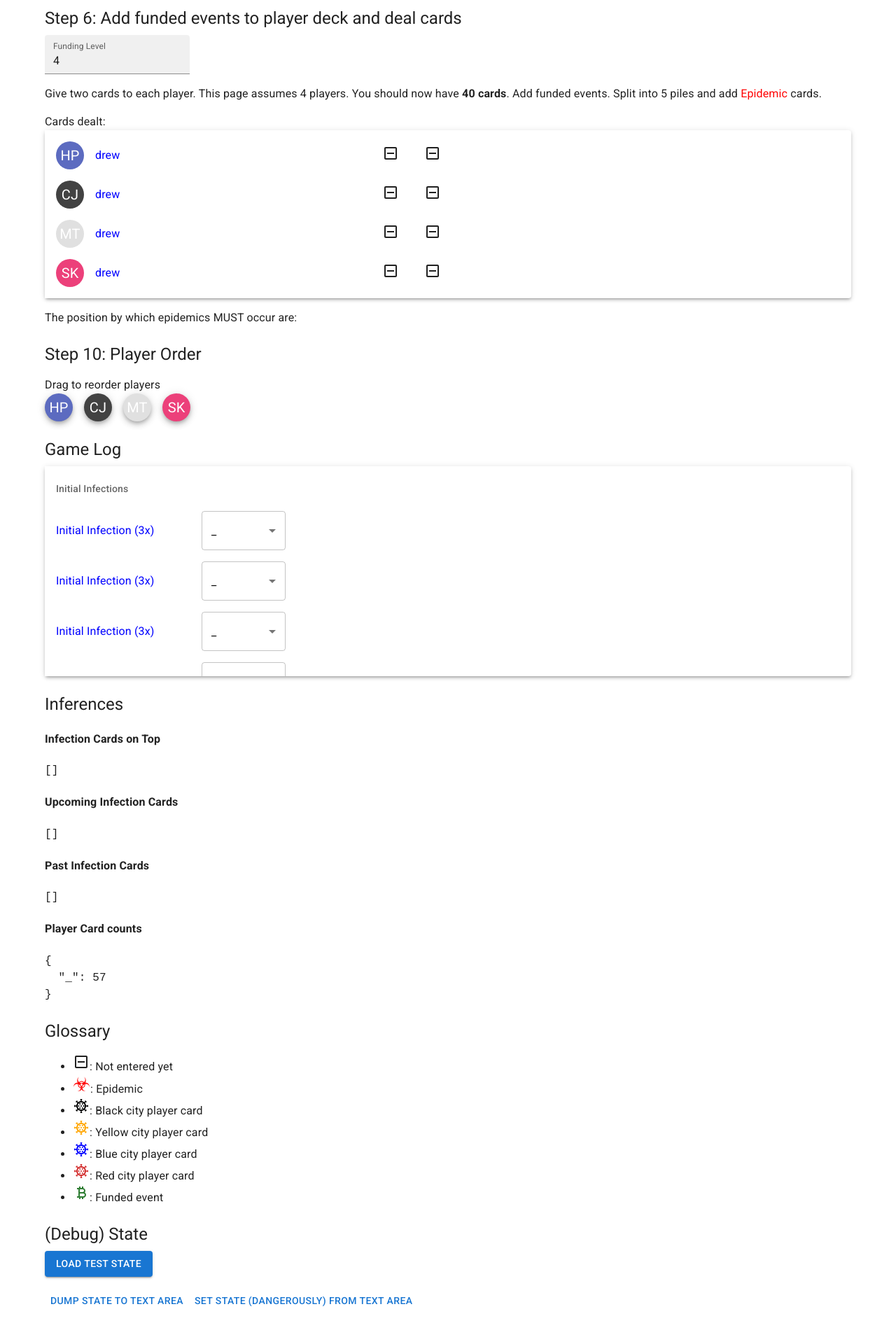
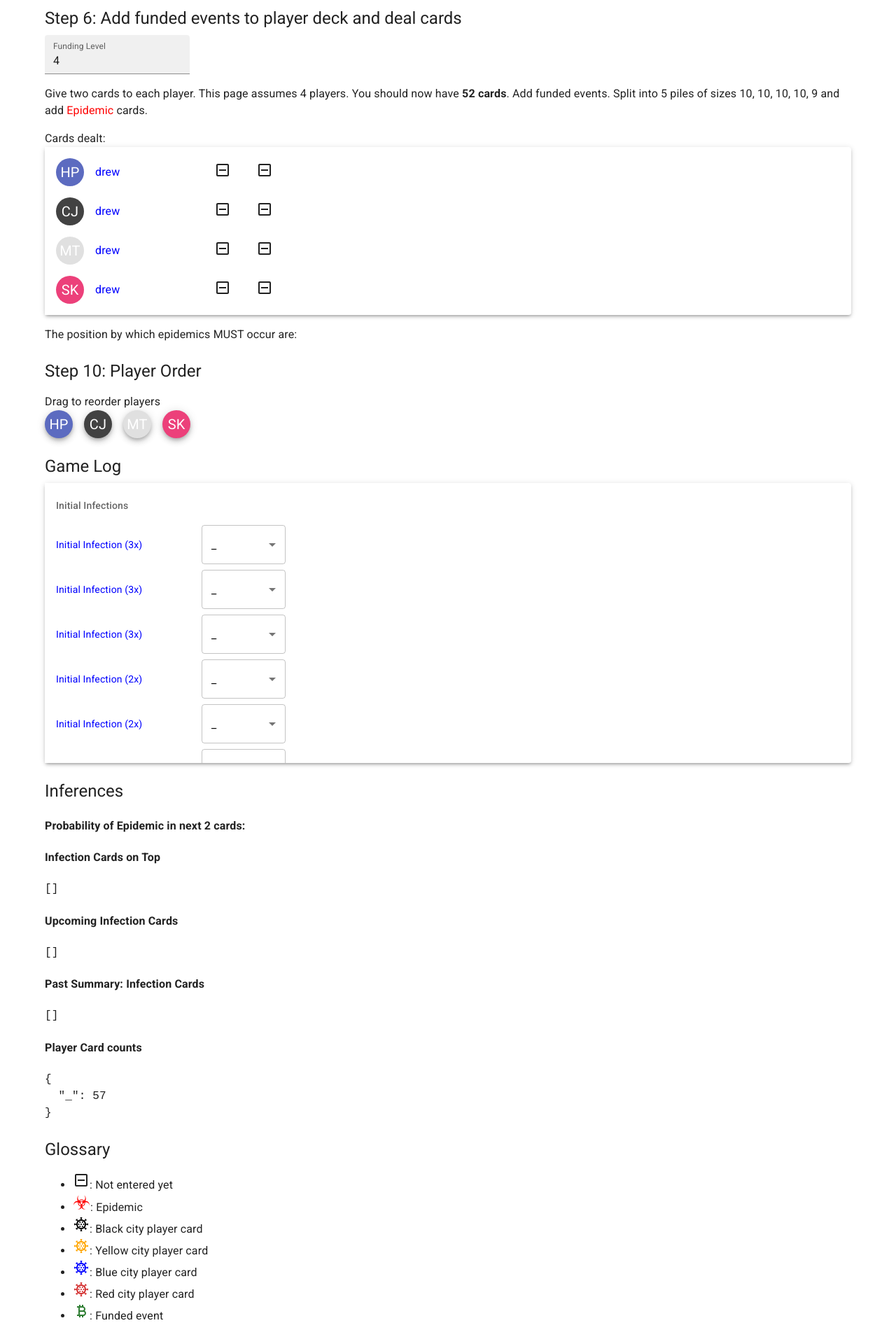
Before and after one commit to harshhpareek/pandemic-legacy-helper, a React (Create React App) app: page / in a window 1280 px wide. Shown: the part 960-2850 px from the top of the page at 70% size. Built offline with nearby package versions, Linux system fonts and the light colour scheme.

Commit message:
Change genHistoryRows to ComponentDidUpdate function and moved it to App.tsx

```diff
--- a/src/App.tsx
+++ b/src/App.tsx
@@ -2,21 +2,40 @@ import IndeterminateCheckBoxOutlinedIcon from '@mui/icons-material/Indeterminate
 import Box from '@mui/material/Box'
 import Button from '@mui/material/Button'
 import Container from '@mui/material/Container'
+import Link from '@mui/material/Link'
+import List from '@mui/material/List'
+import Paper from '@mui/material/Paper'
+import TextareaAutosize from '@mui/material/TextareaAutosize'
 import TextField from '@mui/material/TextField'
 import Typography from '@mui/material/Typography'
 import * as React from 'react'
-import { playerCardIcon, TState, TPlayerMove } from './types'
-import Link from '@mui/material/Link'
 import DraggableAvatarStack from './components/DraggableAvatarStack'
 import GameLog from './components/GameLog'
+import Inferences from './components/Inferences'
+import InitialInfectionsLog from './components/InitialInfections'
 import InitialPlayerCardsLog from './components/InitialPlayerCards'
-import InitialInfectionsLog from './components/InitialInfections'
-import Paper from '@mui/material/Paper'
-import { List, TextareaAutosize } from '@mui/material'
-import { genHistoryRows } from './utils'
-import Inferences from './components/Inferences'
+import { cumSum } from './utils'
+import { playerCardIcon, TPlayerCard, TPlayerMove, TState } from './types'
+
+function pileNum (pileTransitions: number[], position: number): number {
+  return pileTransitions.findIndex((n) => n > position)
+}
+
+function numInfectionCards (pileNum: number): number {
+  if (pileNum === -1) {
+    return 2
+  } else {
+    // infection cards: (< EP1) 2, (> EP1) 2, (> EP2) 2, (>EP3) 3, (> EP4) 3, (> EP5) 4
+    const infectionArr = [2, 2, 3, 3, 4]
+    return infectionArr[pileNum]
+  }
+}
 
 export default class App extends React.Component<{}, TState> {
+  totalPlayerCards: number = -1
+  pileSizes: number[] = []
+  pileTransitions: number[] = []
+
   state: TState = {
     // Game Setup settings
     players: ['HP', 'CJ', 'MT', 'SK'],
@@ -36,7 +55,59 @@ export default class App extends React.Component<{}, TState> {
   constructor (props: {}) {
     super(props)
     this.setState = this.setState.bind(this)
-    this.state.history = genHistoryRows(this.state.fundingLevel, this.state.positionToPlayerId)
+    this.state.history = this.regenerateGameLog()
+  }
+
+  componentDidUpdate (_prevProps: {}, prevState: TState): void {
+    if (prevState.fundingLevel !== this.state.fundingLevel || prevState.positionToPlayerId !== this.state.positionToPlayerId) {
+      this.setState({ ...this.state, history: this.regenerateGameLog() })
+    }
+  }
+
+  regenerateGameLog (): TPlayerMove[] {
+    // funded events + 48 city cards - 8 cards initially dealt to players + 5 epidemics
+    this.totalPlayerCards = 45 + this.state.fundingLevel
+    const remainder = this.totalPlayerCards % 5
+    const minPileSize = Math.floor(this.totalPlayerCards / 5)
+    this.pileSizes =
+      (new Array<number>(remainder).fill(minPileSize + 1)).concat(
+        (new Array<number>(5 - remainder).fill(minPileSize)))
+    this.pileTransitions = cumSum(this.pileSizes)
+
+    const numRounds = Math.ceil(this.totalPlayerCards / 2)
+    const oldHistory = [...this.state.history]
+    const newHistory = new Array(numRounds).fill(null).map((_, n) => {
+      // TODO:make sure this is always right
+      const numInfCards = numInfectionCards(
+        pileNum(this.pileTransitions, n * 2))
+
+      const getPlayerCards = (): TPlayerCard[] => {
+        if (n === numRounds - 1 && this.totalPlayerCards % 2 === 1) {
+          return [(n < oldHistory.length)
+            ? oldHistory[n].playerCards[0]
+            : '_'
+          ]
+        } else {
+          return Array(2).fill('_').map((card, m) => (n < oldHistory.length)
+            ? (oldHistory[n].playerCards[m] ?? card)
+            : card)
+        }
+      }
+      const playerCards = getPlayerCards()
+      const infectionCards = Array(numInfCards).fill('_').map(
+        (card, m) =>
+          (n < oldHistory.length && m < oldHistory[n].infectionCards.length) ? oldHistory[n].infectionCards[m] : card
+      )
+
+      return {
+        // If game log is being regenerate, we will rewrite who received the cards
+        playerId: this.state.positionToPlayerId[n % 4],
+        playerCards,
+        infectionCards
+      }
+    })
+
+    return newHistory
   }
 
   render (): React.ReactNode {
@@ -78,27 +149,25 @@ export default class App extends React.Component<{}, TState> {
               this.setState((current: TState) =>
                 ({
                   ...current,
-                  fundingLevel: Number(event.target.value),
-                  history: genHistoryRows(Number(event.target.value), this.state.positionToPlayerId)
+                  fundingLevel: Number(event.target.value)
                 }))
             }
           />
           <p></p>
           Give two cards to each player. This page assumes 4 players. You
-          should now have <b>40 cards</b>. Add funded events. Split into 5
-          piles and add <span style={{ color: 'red' }}>Epidemic</span>{' '}
+          should now have <b>{48 + this.state.fundingLevel} cards</b>. Add funded events. Split into 5
+          piles of sizes {this.pileSizes.join(', ')} and add <span style={{ color: 'red' }}>Epidemic</span>{' '}
           cards.
           <p></p>
           Cards dealt:
-          <Paper sx={{ width: '100%' }} elevation={3}>
+          <Paper elevation={3}>
             <List
               sx={{
                 width: '100%',
-                maxWidth: 600,
+                maxWidth: 360,
                 bgcolor: 'background.paper',
                 position: 'relative',
                 overflow: 'auto',
-                maxHeight: 300,
                 '& ul': { padding: 0 }
               }}
             >
@@ -117,14 +186,14 @@ export default class App extends React.Component<{}, TState> {
 
           <Typography variant="h5" component="h1" gutterBottom marginTop='1em'>Game Log</Typography>
           <Paper elevation={3}>
-            <List
+            <List dense
               sx={{
                 width: '100%',
                 maxWidth: 360,
                 bgcolor: 'background.paper',
                 position: 'relative',
                 overflow: 'auto',
-                maxHeight: 300,
+                maxHeight: 400,
                 '& ul': { padding: 0 }
               }}
             >
@@ -149,8 +218,7 @@ export default class App extends React.Component<{}, TState> {
           </ul>
           <Typography variant="h5" component="h1" gutterBottom marginTop='1em'>(Debug) State</Typography>
           <Button variant="contained" onClick={() => {
-            const newPositionToPlayerId = [0, 3, 1, 2]
-            const newHistory = genHistoryRows(this.state.fundingLevel, newPositionToPlayerId)
+            const newHistory = [...this.state.history]
             const toCopy = [
               { playerId: 0, playerCards: ['Red', 'Funded'], infectionCards: ['Milan', 'Khartoum'] },
               { playerId: 3, playerCards: ['Black', 'Yellow'], infectionCards: ['Sao Paulo', 'Manila'] },
@@ -166,7 +234,8 @@ export default class App extends React.Component<{}, TState> {
             })
             this.setState({
               ...this.state,
-              positionToPlayerId: newPositionToPlayerId,
+              fundingLevel: 4,
+              positionToPlayerId: [0, 3, 1, 2],
               initialPlayerCards: [['Black', 'Black'], ['Yellow', 'Blue'], ['Funded', 'Black'], ['Red', 'Black']],
               initialInfections: ['Paris', 'Kinshasa', 'London', 'Osaka', 'Cairo', 'Riyadh', 'Delhi', 'St. Petersburg', 'Bogota'],
               history: newHistory
--- a/src/components/DraggableAvatarStack.tsx
+++ b/src/components/DraggableAvatarStack.tsx
@@ -8,7 +8,6 @@ import {
 import { pawnColor, TPawnColor, TState } from '../types'
 import Stack from '@mui/material/Stack'
 import NameDialog from './NameDialog'
-import { genHistoryRows } from '../utils'
 
 export function stringAvatar (name: string, color: TPawnColor): { sx: { bgcolor: string }, children: string } {
   return {
@@ -51,8 +50,7 @@ export default class DraggableAvatarStack extends React.Component<TAvatarProps,
     })
     this.props.setParentState((current: TState) => ({
       ...current,
-      positionToPlayerId: newPositionToPlayerId,
-      history: genHistoryRows(this.props.parentState.fundingLevel, newPositionToPlayerId)
+      positionToPlayerId: newPositionToPlayerId
     }))
   }
 
--- a/src/components/Inferences.tsx
+++ b/src/components/Inferences.tsx
@@ -71,11 +71,12 @@ export default class InitialInfectionsLog extends React.Component<InferencesProp
     this.trackInfectionCards()
     return (<>
       {this.alerts.map((alert, i) => <Alert key={i} severity="error">{alert}</Alert>)}
+      <h4>Probability of Epidemic in next 2 cards: </h4>
       <h4>Infection Cards on Top</h4>
       <pre>{JSON.stringify(this.infectionCardsOnTop, null, 2)}</pre>
       <h4>Upcoming Infection Cards</h4>
       <pre>{JSON.stringify(this.infectionCardsOnTop, null, 2)}</pre>
-      <h4> Past Infection Cards</h4>
+      <h4> Past Summary: Infection Cards</h4>
       <pre>{JSON.stringify(this.pastInfectionCardStacks, null, 2)}</pre>
       <p></p>
       <h4>Player Card counts</h4>
--- a/src/types.tsx
+++ b/src/types.tsx
@@ -16,6 +16,7 @@ export interface TState {
   positionToPlayerId: number[]
   initialPlayerCards: TPlayerCard[][]
   initialInfections: TInfectionCard[]
+
   // Game State
   history: TPlayerMove[]
 
--- a/src/utils.tsx
+++ b/src/utils.tsx
@@ -1,44 +1,5 @@
-import { TPlayerCard, TPlayerMove } from './types'
-
 export function cumSum (arr: number[]): number[] {
   const newArr = new Array<number>(arr.length)
   arr.reduce((prev, curr, i) => (newArr[i] = prev + curr), 0)
   return newArr
 }
-function pileNum (pileTransitions: number[], position: number): number {
-  return pileTransitions.findIndex((n) => n > position)
-}
-
-function numInfectionCards (pileNum: number): number {
-  if (pileNum === -1) {
-    return 2
-  } else {
-    // infection cards: (< EP1) 2, (> EP1) 2, (> EP2) 2, (>EP3) 3, (> EP4) 3, (> EP5) 4
-    const infectionArr = [2, 2, 3, 3, 4]
-    return infectionArr[pileNum]
-  }
-}
-
-export function genHistoryRows (fundingLevel: number, positionToPlayerId: number[]): TPlayerMove[] {
-  // funded events + 48 city cards - 8 cards initially dealt to players + 5 epidemics
-  const totalPlayerCards = 45 + fundingLevel
-  const remainder = totalPlayerCards % 5
-  const minPileSize = Math.floor(totalPlayerCards / 5)
-  const pileSizes =
-    (new Array<number>(remainder).fill(minPileSize + 1)).concat(
-      (new Array<number>(5 - remainder).fill(minPileSize)))
-  const pileTransitions = cumSum(pileSizes)
-  const numRounds = Math.ceil(totalPlayerCards / 2)
-
-  const newHistory = new Array(numRounds).fill(null).map((_, n) => {
-    const numInfCards = numInfectionCards(pileNum(pileTransitions, n * 2))
-    return {
-      playerId: positionToPlayerId[n % 4],
-      playerCards: (n === numRounds - 1 && totalPlayerCards % 2 === 1)
-        ? ['_' as TPlayerCard]
-        : ['_' as TPlayerCard, '_' as TPlayerCard],
-      infectionCards: Array(numInfCards).fill('_')
-    }
-  })
-  return newHistory
-}
```
